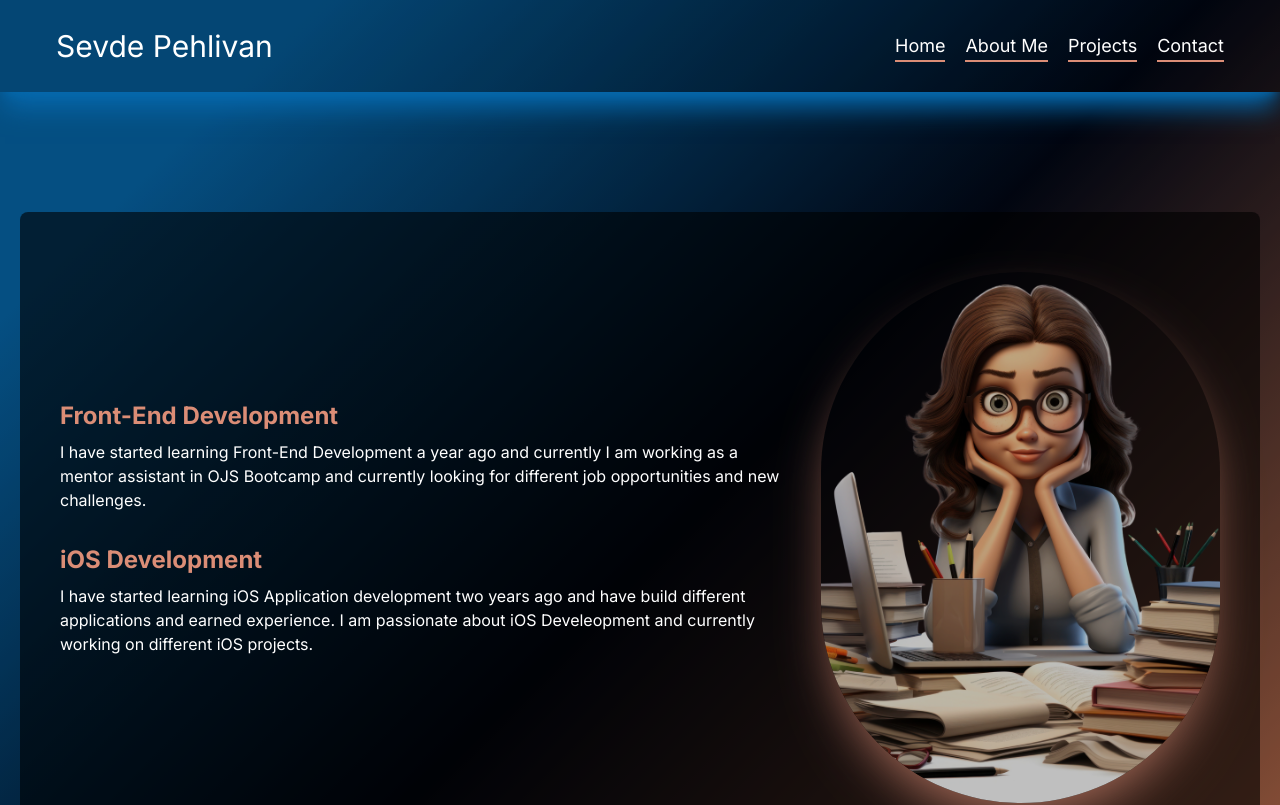
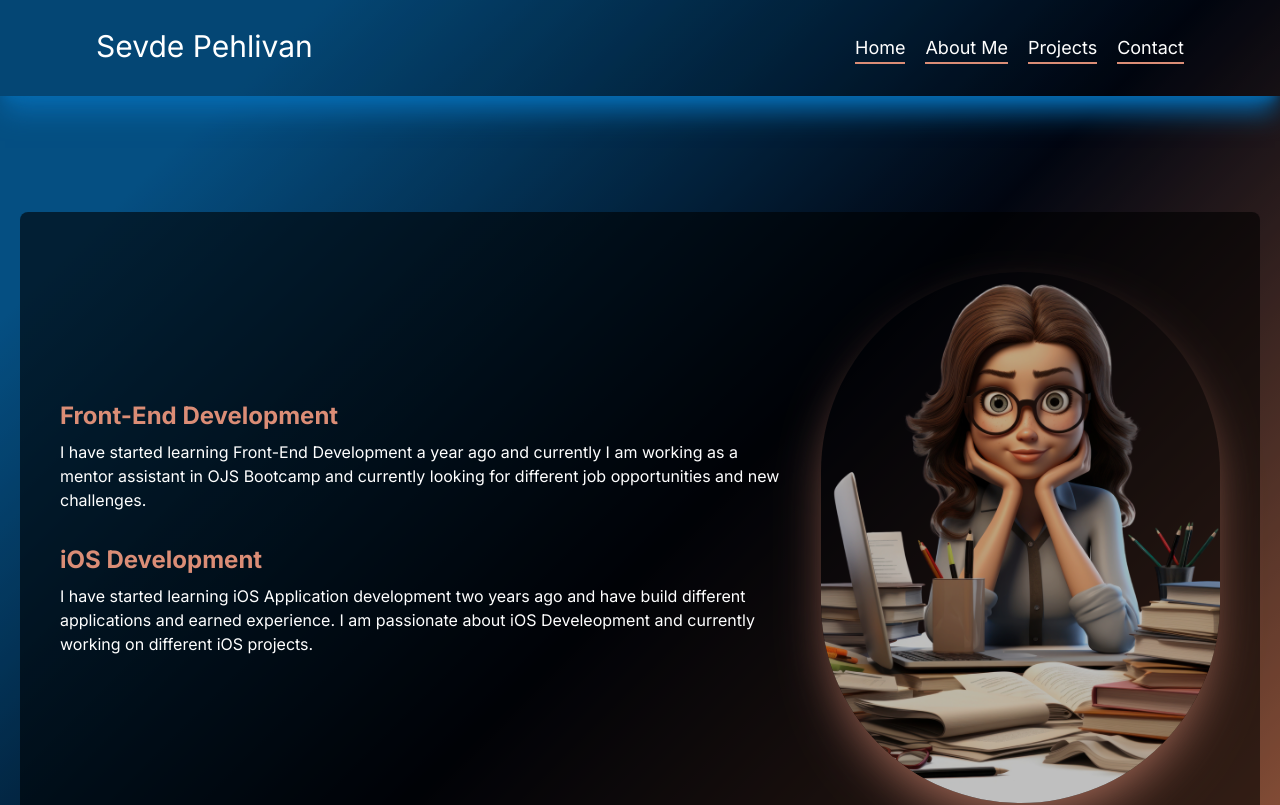
Before and after one commit to s-pehlivan/my-portfolio, a Next.js app: page /about in a window 1280 px wide. Shown: the top 805 px of the page. Built offline with nearby package versions, Linux system fonts and the light colour scheme.

Commit message:
Fix Navbar

```diff
--- a/src/app/components/Navbar.jsx
+++ b/src/app/components/Navbar.jsx
@@ -10,11 +10,11 @@ const Navbar = () => {
   const [navbarOpen, setNavbarOpen] = useState(false);
 
   return (
-    <div className="navbar fixed top-0 left-0 right-0 backdrop-blur-xl bg-black bg-opacity-60 md:bg-opacity-10 shadow-xl shadow-[#0669AD]/100 transition-all delay-100 text-white">
+    <div className="navbar fixed top-0 left-0 right-0 backdrop-blur-xl bg-black bg-opacity-60 md:bg-opacity-10 shadow-xl shadow-[#0669AD]/100 transition-all delay-100 text-white px-0 md:px-10">
       <nav>
         <div className="flex flex-col px-8 sm:px-14 md:px-18 py-2">
           <div className="flex justify-between items-center py-5">
-            <p className="pb-1text-2xl sm:text-3xl md:text-3xl">
+            <p className="pb-1 text-2xl sm:text-3xl md:text-3xl">
               Sevde Pehlivan
             </p>
             <div className="mobile-menu block md:hidden pb-1">
```
